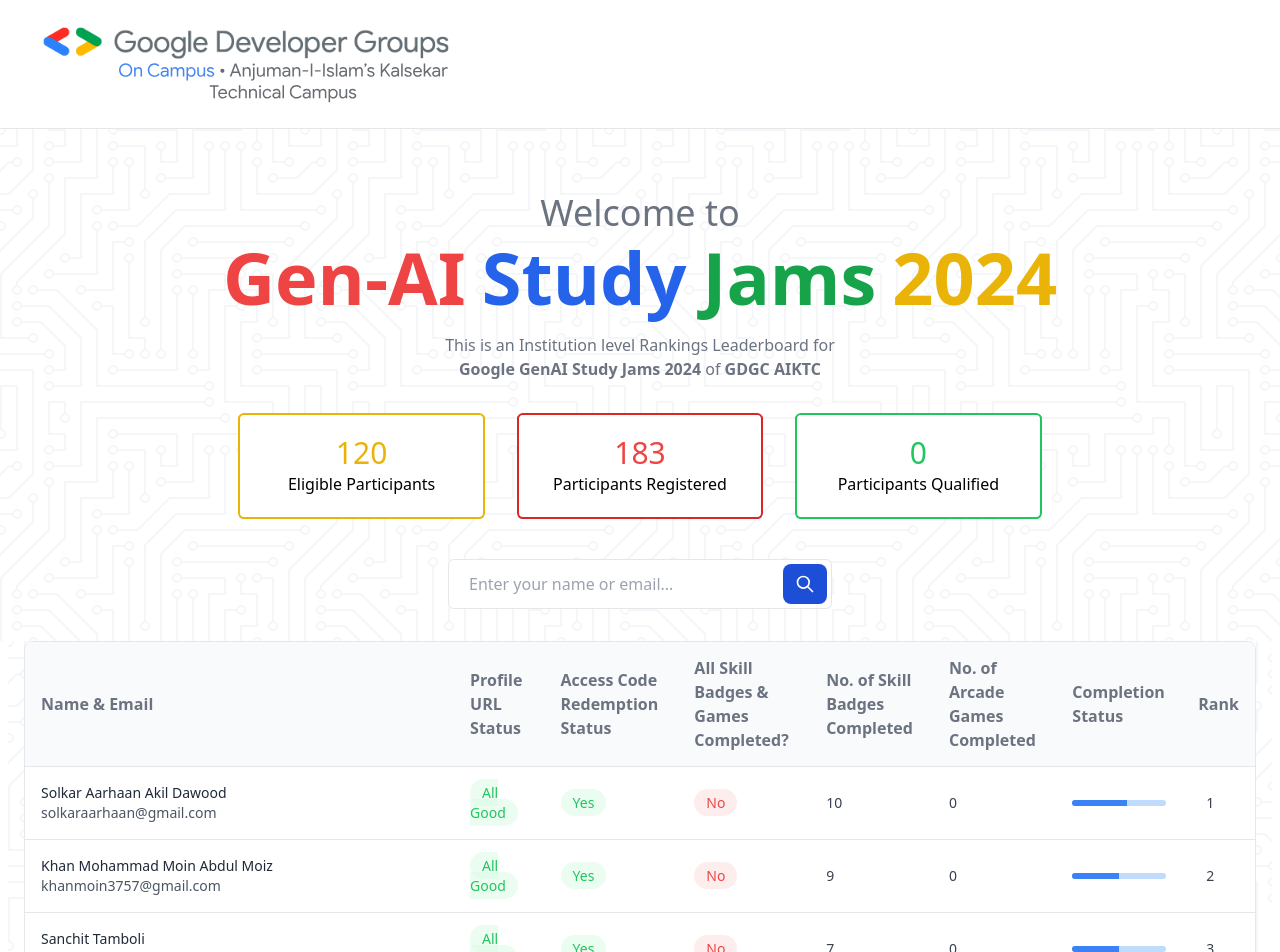
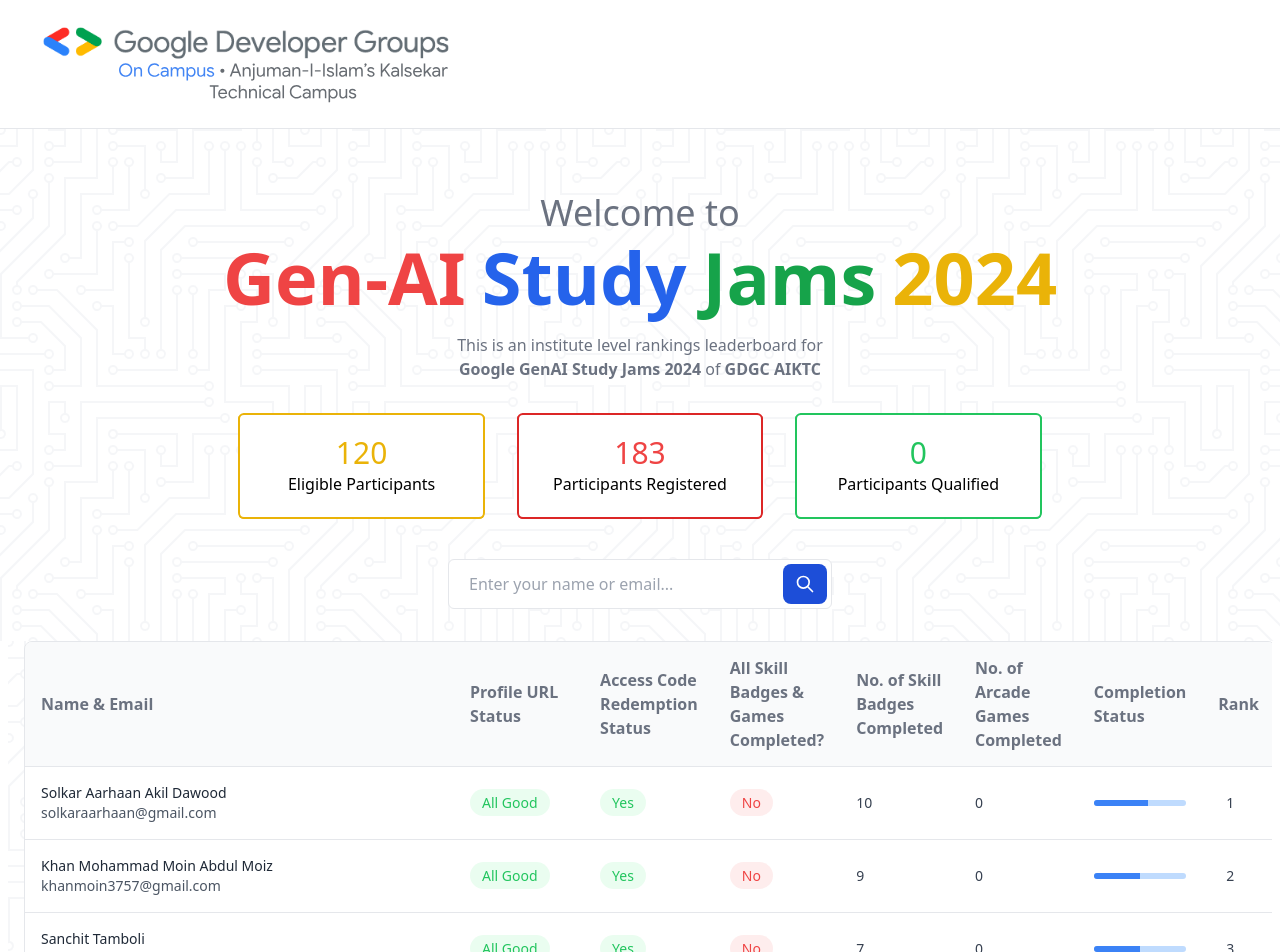
Before and after one commit to GDGC-AIKTC/GenAI-StudyJams-Leaderboard-24, a React (Vite) app: page / in a window 1280 px wide. Shown: the top 952 px of the page. Built offline with nearby package versions, Linux system fonts and the light colour scheme.

Commit message:
Update .gitignore, refine homepage description, and enhance table cell styling

```diff
--- a/package.json
+++ b/package.json
@@ -3,13 +3,11 @@
   "private": true,
   "version": "0.0.1",
   "type": "module",
-  "homepage": "https://gdgc-aiktc.github.io/genai-leaderboard",
   "scripts": {
     "dev": "vite",
     "build": "vite build",
     "lint": "eslint . --ext js,jsx --report-unused-disable-directives --max-warnings 0",
-    "preview": "vite preview",
-    "deploy": "gh-pages -d build"
+    "preview": "vite preview"
   },
   "dependencies": {
     "axios": "^1.6.8",
--- a/src/Home.jsx
+++ b/src/Home.jsx
@@ -103,7 +103,7 @@
             </h2>
           </div>
           <p className="mt-3 lg:mt-5 text-gray-500">
-            This is an Institution level Rankings Leaderboard for <br />
+            This is an institute level rankings leaderboard for <br />
             <b>Google GenAI Study Jams 2024</b> of <b>GDGC AIKTC</b>
           </p>
         </div>
@@ -243,7 +243,7 @@
                               </p>
                             </div>
                           </td>
-                          <td className="px-4 py-4 text-sm font-medium">
+                          <td className="px-4 py-4 text-sm font-medium whitespace-nowrap">
                             {
                               row["Profile URL Status"] === "All Good" ? (
                                 <div className="inline px-3 py-1 text-sm font-normal rounded-full text-green-500 bg-green-100/60">
```
Also changed, not shown: 1 other file (tests, documents, lock files or other folders).
